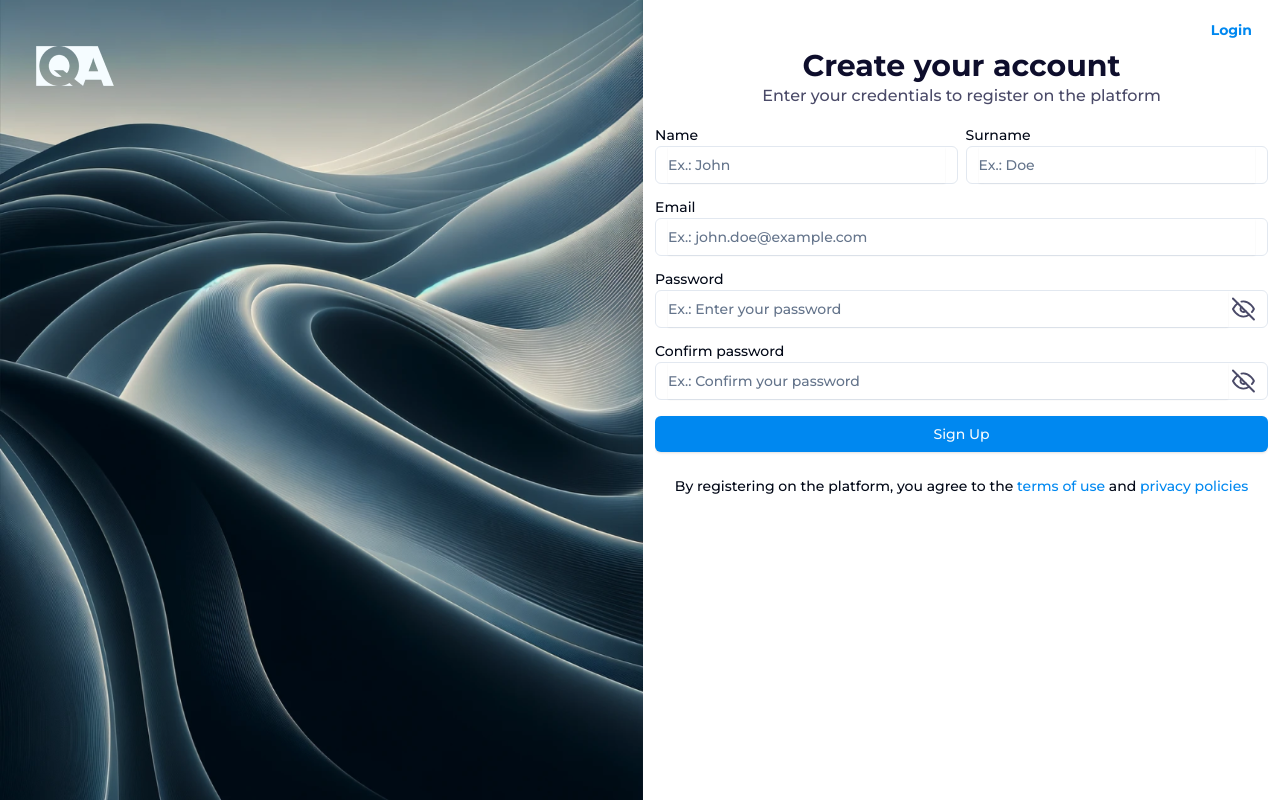
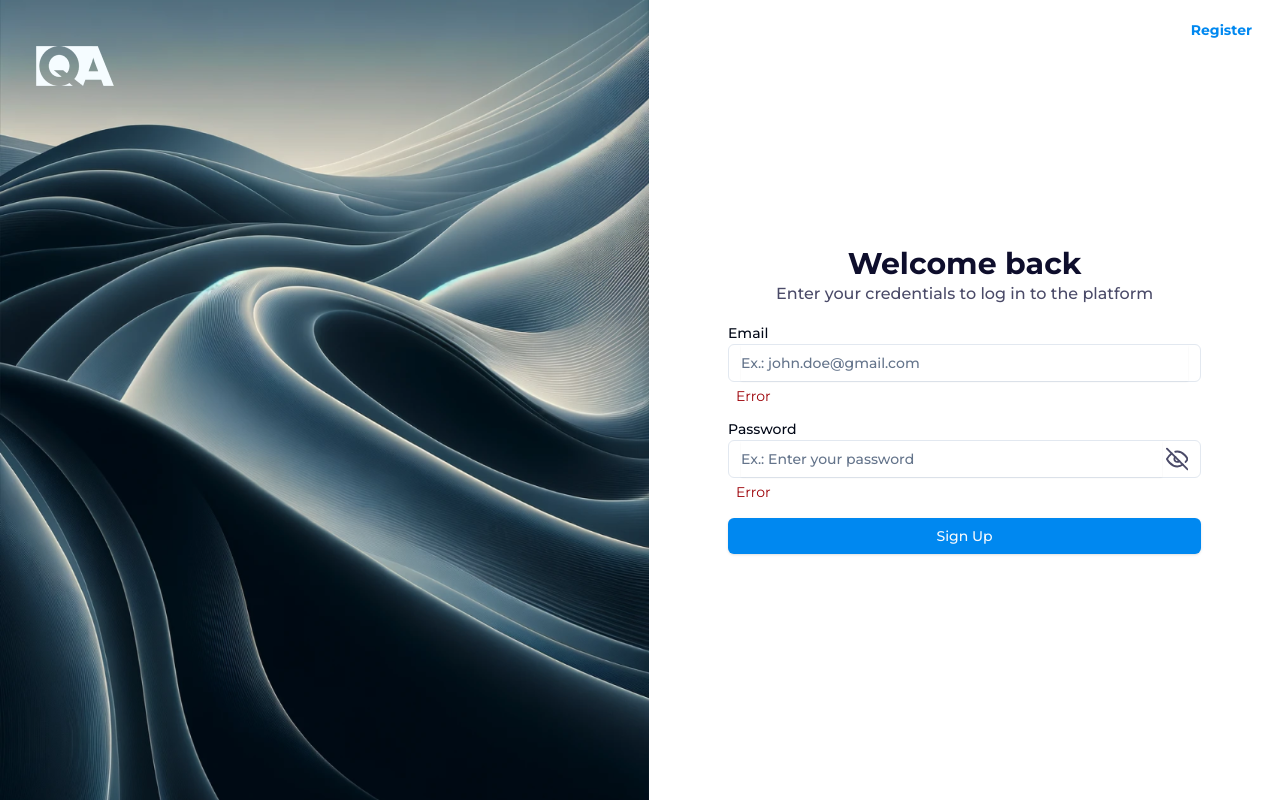
Before and after one commit to QQualist/qualist-frontend, a React (Vite) app: page / in a window 1280 px wide. Built offline with nearby package versions, Linux system fonts and the light colour scheme.

Commit message:
feat: Create sign in interface

```diff
--- a/src/App.tsx
+++ b/src/App.tsx
@@ -1,9 +1,9 @@
-import { SignUp } from "./views";
+import { SignIn } from "./views";
 
 const App = () => {
   return (
     <>
-      <SignUp />
+      <SignIn />
     </>
   );
 };
--- a/src/views/index.ts
+++ b/src/views/index.ts
@@ -1,5 +1,7 @@
 import SignUp from './signup'
+import SignIn from './signin'
 
 export {
-    SignUp
+    SignUp,
+    SignIn
 }
--- /dev/null
+++ b/src/views/signin/form-header.tsx
@@ -0,0 +1,12 @@
+const FormHeader = () => {
+  return (
+    <div className="text-center">
+      <h1 className="font-bold text-3xl text-dark-blue">Welcome back</h1>
+      <span className="font-medium text-base text-dark-gray">
+        Enter your credentials to log in to the platform
+      </span>
+    </div>
+  );
+};
+
+export default FormHeader;
--- /dev/null
+++ b/src/views/signin/form.tsx
@@ -0,0 +1,62 @@
+import TextField from "@/components/Inputs/TextField";
+import FormHeader from "./form-header";
+import { Label } from "@/components/ui/label";
+import { useState } from "react";
+import { FiEye, FiEyeOff } from "react-icons/fi";
+import { Button } from "@/components/ui/button";
+
+const Form = () => {
+  const [showPassword, setShowPassword] = useState<boolean>(false);
+
+  const togglePassword = () => {
+    setShowPassword((state) => !state);
+  };
+
+  return (
+    <div className="w-3/4 flex flex-col h-max gap-5">
+      <FormHeader />
+      <div className="flex flex-col gap-4">
+        <form
+          className="w-full flex flex-col space-y-4"
+          // onSubmit={handleSubmit(sendForm)}
+        >
+          <TextField.Root error={"Error"}>
+            <Label htmlFor="email">Email</Label>
+            <TextField.Content>
+              <TextField.Input
+                id="email"
+                type="email"
+                placeholder="Ex.: john.doe@gmail.com"
+
+              />
+            </TextField.Content>
+          </TextField.Root>
+
+          <TextField.Root error={"Error"}>
+            <Label htmlFor="password">Password</Label>
+            <TextField.Content>
+              <TextField.Input
+                id="password"
+                type={showPassword ? "text" : "password"}
+                placeholder="Ex.: Enter your password"
+
+              />
+              <TextField.Icon
+                icon={showPassword ? FiEye : FiEyeOff}
+                onClick={togglePassword}
+              />
+            </TextField.Content>
+          </TextField.Root>
+          <Button
+            type="submit"
+            variant='default'
+          >
+            Sign Up
+          </Button>
+        </form>
+      </div>
+    </div>
+  );
+};
+
+export default Form;
--- /dev/null
+++ b/src/views/signin/index.tsx
@@ -0,0 +1,14 @@
+import LeftSideSignIn from "./left-side";
+import RightSideSignIn from "./right-side";
+
+
+const SignIn = () => {
+  return (
+    <main className="flex w-screen h-screen">
+      <LeftSideSignIn />
+      <RightSideSignIn />
+    </main>
+  );
+};
+
+export default SignIn;
--- /dev/null
+++ b/src/views/signin/left-side.tsx
@@ -0,0 +1,11 @@
+import LogoImage from "@/assets/images/logo.png";
+
+const LeftSideSignIn = () => {
+  return (
+    <div className="w-full h-screen bg-cover bg-top bg-waves-pattern pl-9 pt-11">
+      <img src={LogoImage} alt="Qualist logo made up of the letters Q and A" />
+    </div>
+  );
+};
+
+export default LeftSideSignIn;
--- /dev/null
+++ b/src/views/signin/right-side.tsx
@@ -0,0 +1,19 @@
+import { Button } from "@/components/ui/button";
+import Form from "./form";
+
+const RightSideSignIn = () => {
+  return (
+    <div className="w-full h-full flex justify-center items-center">
+      <div className="flex justify-end items-center absolute top-3 right-3">
+        <Button variant="link" className="font-bold">
+          Register
+        </Button>
+      </div>
+      <div className="w-full flex flex-col justify-center items-center">
+        <Form />
+      </div>
+    </div>
+  );
+};
+
+export default RightSideSignIn;
```
